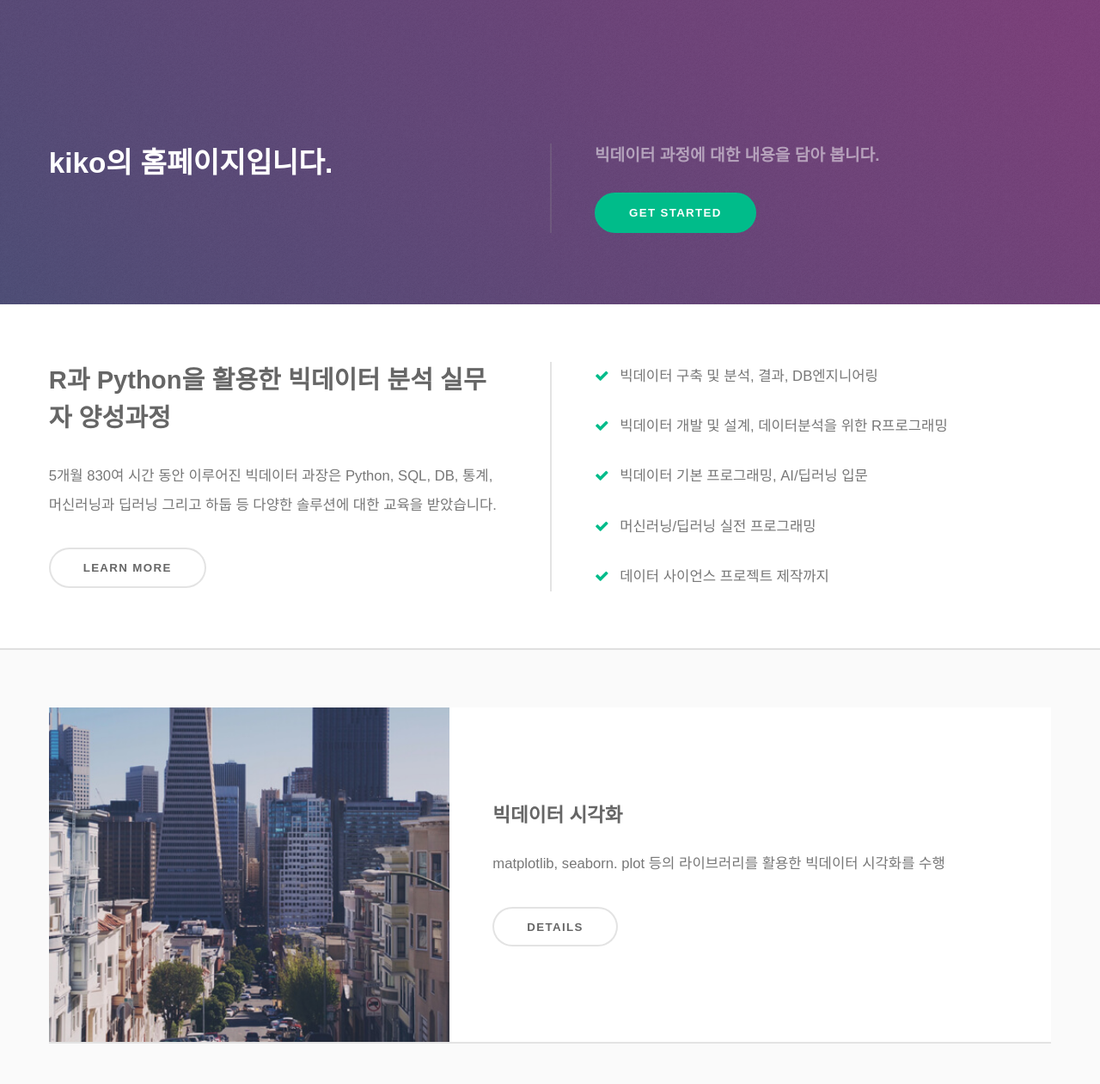
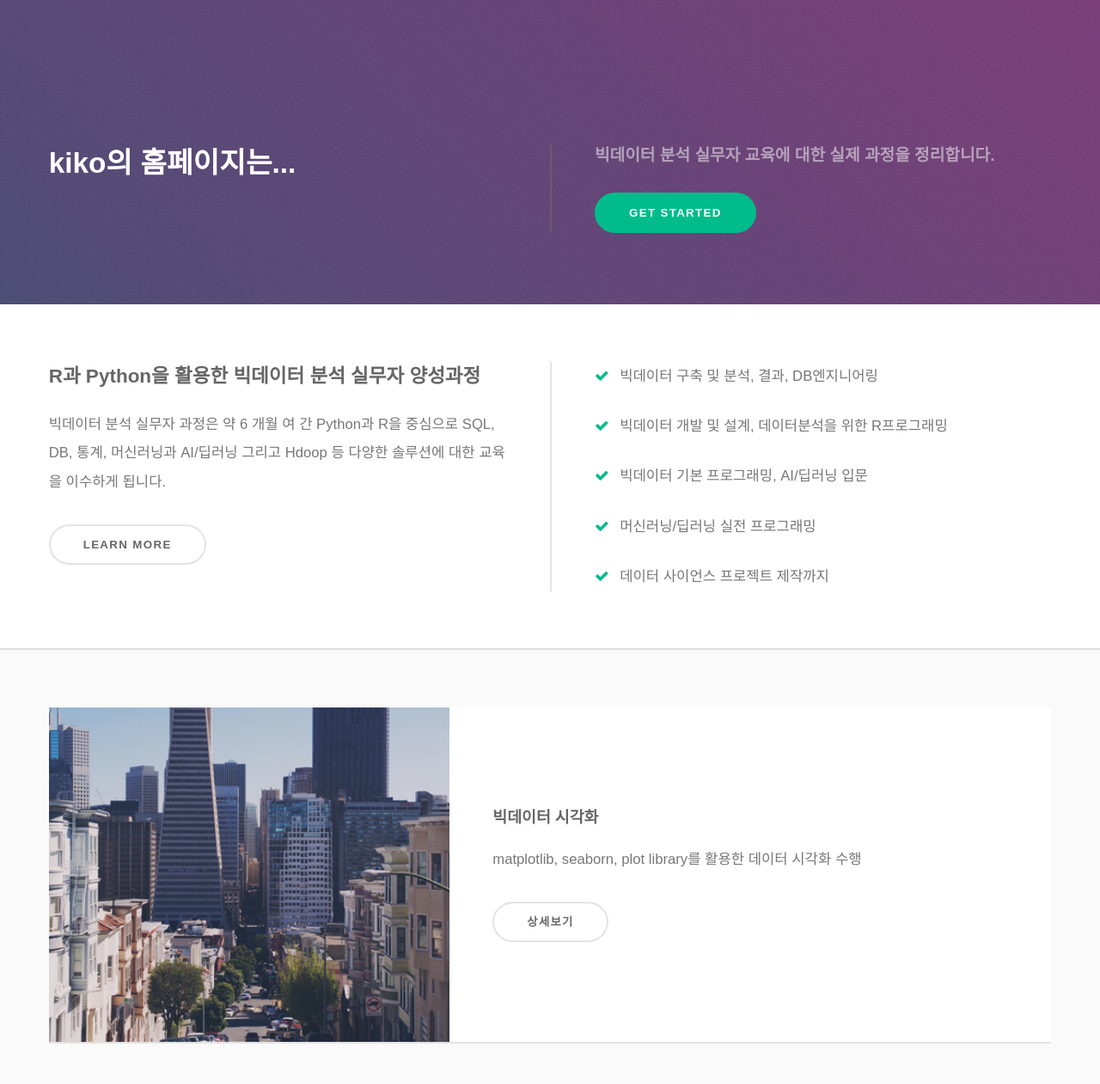
Before and after one commit to kikooph/kiko12345, a plain HTML site: page index.html in a window 1280 px wide. Shown: the top 1261 px of the page at 86% size. Drawn offline with Linux system fonts and the light colour scheme.

Commit message:
homepage update
homepage update

```diff
--- a/index.html
+++ b/index.html
@@ -19,10 +19,10 @@
 			<section id="banner">
 				<div class="inner split">
 					<section>
-						<h2>kiko의 홈페이지입니다.</h2>
+						<h2>kiko의 홈페이지는...</h2>
 					</section>
 					<section>
-						<p>빅데이터 과정에 대한 내용을 담아 봅니다.</p>
+						<p>빅데이터 분석 실무자 교육에 대한 실제 과정을 정리합니다.</p>
 						<ul class="actions">
 							<li><a href="#" class="button special">Get started</a></li>
 						</ul>
@@ -34,8 +34,8 @@
 			<section id="one" class="wrapper">
 				<div class="inner split">
 					<section>
-						<h2>R과 Python을 활용한 빅데이터 분석 실무자 양성과정</h2>
-						<p>5개월 830여 시간 동안 이루어진 빅데이터 과장은 Python, SQL, DB, 통계, 머신러닝과 딥러닝 그리고 하둡 등 다양한 솔루션에 대한 교육을 받았습니다.</p>
+						<h3>R과 Python을 활용한 빅데이터 분석 실무자 양성과정</h3>
+						<p>빅데이터 분석 실무자 과정은 약 6 개월 여 간 Python과 R을 중심으로 SQL, DB, 통계, 머신러닝과 AI/딥러닝 그리고 Hdoop 등 다양한 솔루션에 대한 교육을 이수하게 됩니다.</p>
 						<ul class="actions">
 							<li><a href="#" class="button alt">Learn more</a></li>
 						</ul>
@@ -60,10 +60,10 @@
 							<img src="images/pic01.jpg" alt="" />
 						</div>
 						<div class="content">
-							<h3>빅데이터 시각화</h3>
-							<p>matplotlib, seaborn. plot 등의 라이브러리를 활용한 빅데이터 시각화를 수행</p>
+							<h4>빅데이터 시각화</h4>
+							<p>matplotlib, seaborn, plot library를 활용한 데이터 시각화 수행</p>
 							<ul class="actions">
-								<li><a href="./datavis/index.html" class="button alt">Details</a></li>
+								<li><a href="./datavis/index.html" class="button alt">상세보기</a></li>
 							</ul>
 						</div>
 					</div>
```
